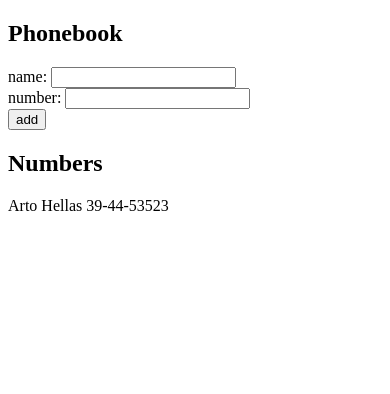
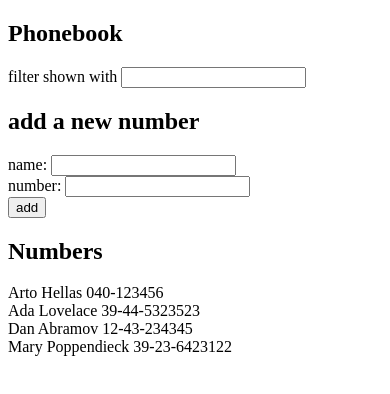
Before and after one commit to Lemick465/fullstackopen, a React (Vite) app in the folder part2/phonebook/frontend/: page / in a window 390 px wide. Shown: the top 394 px of the page. Built offline with nearby package versions, Linux system fonts and the light colour scheme.

Commit message:
phonebook: Exercise2.9: Implement search functionality

```diff
--- a/part2/phonebook/frontend/src/App.jsx
+++ b/part2/phonebook/frontend/src/App.jsx
@@ -1,56 +1,88 @@
-import { useState } from 'react'
+import { useState } from "react";
 
 const App = () => {
   const [persons, setPersons] = useState([
-    { name: 'Arto Hellas', number: "39-44-53523" }
-  ])
-  const [newName, setNewName] = useState('')
-  const [newNumber, setNewNumber] = useState('')
+    { name: "Arto Hellas", number: "040-123456", id: 1 },
+    { name: "Ada Lovelace", number: "39-44-5323523", id: 2 },
+    { name: "Dan Abramov", number: "12-43-234345", id: 3 },
+    { name: "Mary Poppendieck", number: "39-23-6423122", id: 4 },
+  ]);
+
+  const [newName, setNewName] = useState("");
+  const [newNumber, setNewNumber] = useState("");
+  const [search, setSearch] = useState("");
 
   const handleNameChange = (event) => {
-    setNewName(event.target.value)
-  }
+    setNewName(event.target.value);
+  };
 
   const handleNumberChange = (event) => {
-    setNewNumber(event.target.value)
-  }
+    setNewNumber(event.target.value);
+  };
+
+  const handleSearchChange = (event) => {
+    setSearch(event.target.value);
+  };
+
+  const searchResult = persons.filter((person) =>
+    person.name.toLowerCase().includes(search.trim().toLowerCase())
+  );
 
   const handleAddPerson = (event) => {
-    event.preventDefault()
-    const nameExists = persons.some((person) => person.name === newName)
-    if(nameExists){
-      return alert(`${newName} is already added to phonebook`)
+    event.preventDefault();
+    const nameExists = persons.some((person) => person.name.trim().toLowerCase() === newName.trim().toLowerCase());
+    if (nameExists) {
+      return alert(`${newName} is already added to phonebook`);
+    } else {
+      const newPerson = {
+        name: newName,
+        number: newNumber,
+        id:
+          persons.length > 0
+            ? Math.max(...persons.map((person) => person.id)) + 1
+            : 1,
+      };
+      setPersons(persons.concat(newPerson));
+      setNewName("");
+      setNewNumber("");
     }
-    else{
-    const newPerson = {
-      name: newName,
-      number: newNumber,
-    }
-    setPersons(persons.concat(newPerson))
-    setNewName("")
-    setNewNumber("")
-    }
-  }
+  };
 
   return (
     <div>
       <h2>Phonebook</h2>
+      <div>
+        filter shown with <input onChange={handleSearchChange} value={search} />
+      </div>
+      <div>
+        {search.trim() !== "" &&
+          searchResult.map((result) => (
+            <div key={result.id}>
+              {result.name} {result.number}
+            </div>
+          ))}
+      </div>
+
+      <h2>add a new number</h2>
       <form onSubmit={handleAddPerson}>
         <div>
-          name: <input onChange={handleNameChange} value={newName}/>
+          name: <input onChange={handleNameChange} value={newName} />
         </div>
         <div>
-          number: <input onChange={handleNumberChange} value={newNumber}/>
+          number: <input onChange={handleNumberChange} value={newNumber} />
         </div>
         <div>
           <button type="submit">add</button>
         </div>
       </form>
       <h2>Numbers</h2>
-      {persons.map((person, index) =>
-      <div key={index}>{person.name} {person.number}</div>)}
+      {persons.map((person) => (
+        <div key={person.id}>
+          {person.name} {person.number}
+        </div>
+      ))}
     </div>
-  )
-}
+  );
+};
 
-export default App
+export default App;
```
